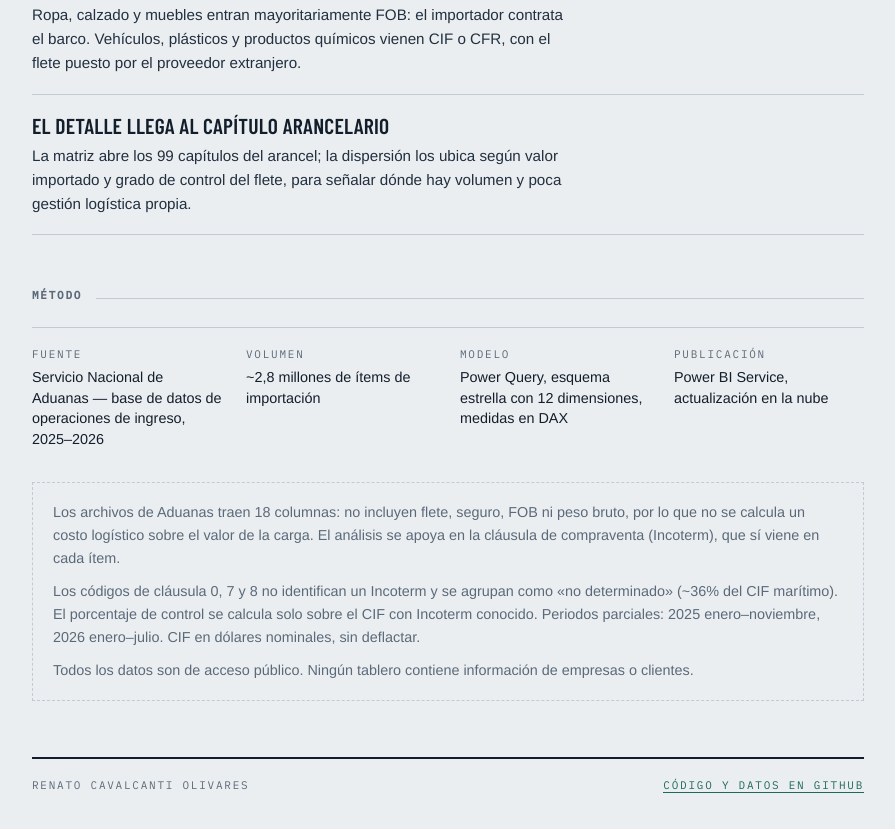
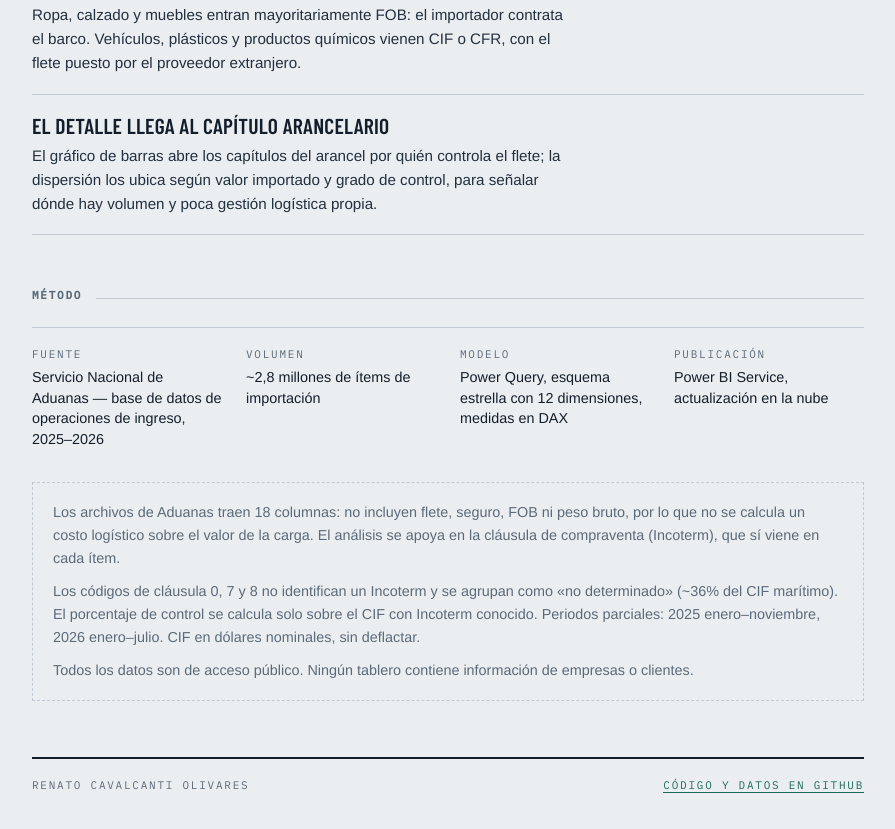
Before and after one commit to TheRenadeus/portafolio-datos, a plain HTML site: page comercio-exterior.html in a window 1280 px wide. Shown: the part 1640-2469 px from the top of the page, without its empty margins (192-1087 px from the left). Drawn offline with nearby package versions, Linux system fonts and the light colour scheme.

Commit message:
Actualizar texto: grafico de barras en vez de matriz

```diff
--- a/comercio-exterior.html
+++ b/comercio-exterior.html
@@ -185,7 +185,7 @@ p+p{margin-top:14px}
     </li>
     <li>
       <b>El detalle llega al capítulo arancelario</b>
-      <p>La matriz abre los 99 capítulos del arancel; la dispersión los ubica según valor importado y grado de control del flete, para señalar dónde hay volumen y poca gestión logística propia.</p>
+      <p>El gráfico de barras abre los capítulos del arancel por quién controla el flete; la dispersión los ubica según valor importado y grado de control, para señalar dónde hay volumen y poca gestión logística propia.</p>
     </li>
   </ul>
 
```
